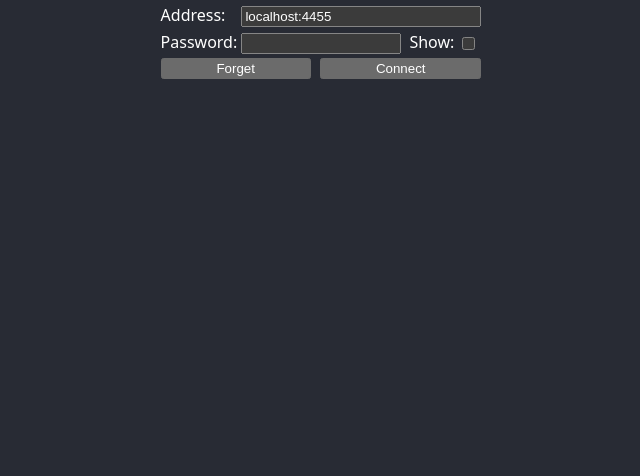
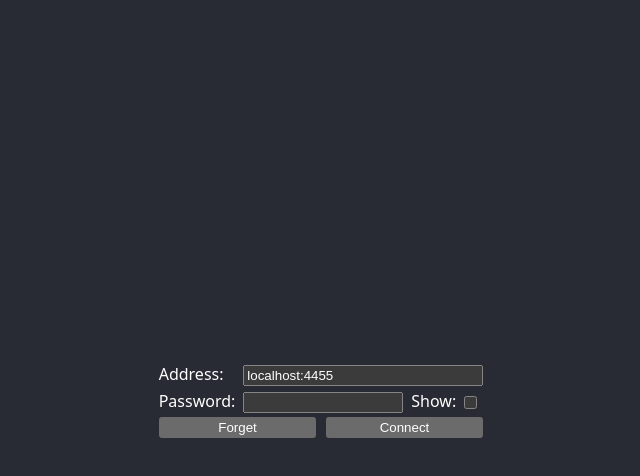
Before and after one commit to data-enabler/obs-stats, a Preact app: page / in a window 1280 px wide. Shown: the top 476 px of the page, without its empty margins (319-959 px from the left). Built offline with nearby package versions, Linux system fonts and the light colour scheme.

Commit message:
Improve login form styles

```diff
--- a/src/main.css
+++ b/src/main.css
@@ -33,6 +33,9 @@ body {
 }
 
 .login {
+  max-width: min(100%, 21em);
+  box-sizing: border-box;
+  margin-block: auto;
   display: flex;
   flex-flow: column nowrap;
   align-self: center;
@@ -40,6 +43,8 @@ body {
 }
 
 .login__error {
+  text-align: center;
+  overflow-wrap: break-word;
   color: var(--color-error);
 }
 
@@ -50,14 +55,20 @@ body {
   gap: 0 0.5rem;
 }
 
+.login__row .login__field {
+  display: contents;
+}
+
 .login__field input {
+  flex: 1 1 auto;
   margin-inline-start: auto;
-  width: 15rem;
+  max-width: 15rem;
+  min-width: 0;
   box-sizing: border-box;
 }
 
 .login__field [name="password"]  {
-  width: 10rem;
+  max-width: 10rem;
   box-sizing: border-box;
 }
 
@@ -77,7 +88,7 @@ body {
 }
 
 .login__actions > * {
-  flex: 1 0 auto;
+  flex: 1 0 0;
 }
 
 .controls {
```
